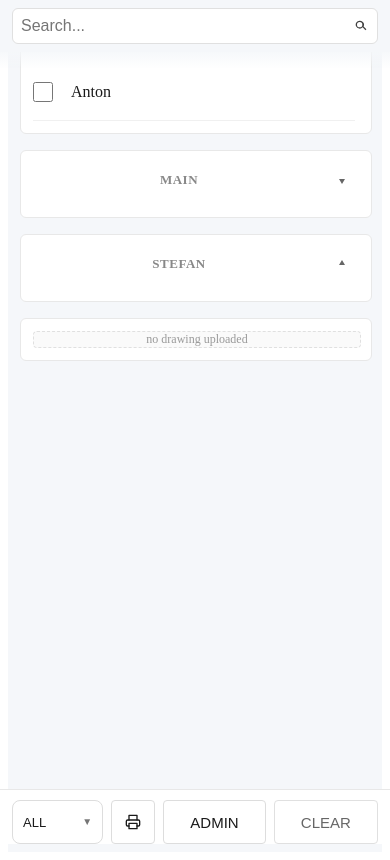
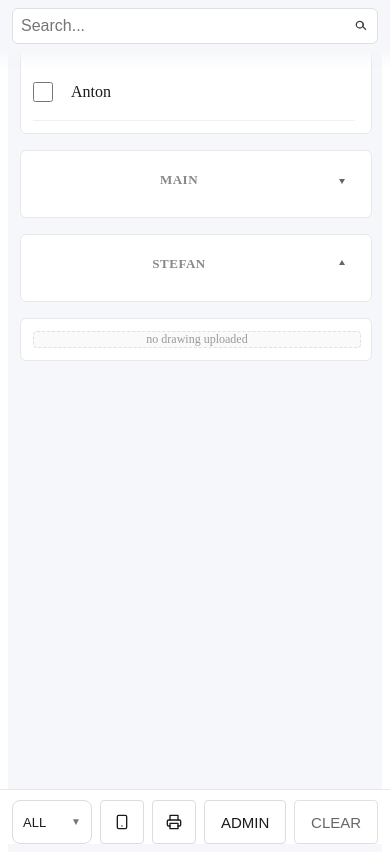
Before and after one commit to ipostatos/Angles-proto-garmin-app, a React (Vite) app: page / in a window 390 px wide. Built offline with nearby package versions, Linux system fonts and the light colour scheme.

Commit message:
Add work mode overlay: phone icon, fullscreen angles + checkboxes + exit

```diff
--- a/src/App.jsx
+++ b/src/App.jsx
@@ -746,6 +746,7 @@ export default function App() {
     }, [selectedHolds]);
 
     const [showClearConfirm, setShowClearConfirm] = useState(false);
+    const [workMode, setWorkMode] = useState(false);
 
     const clearSelection = useCallback(() => {
         setShowClearConfirm(true);
@@ -1301,6 +1302,27 @@ export default function App() {
                                     { value: "stefan", label: "STEFAN" },
                                 ]}
                             />
+
+                            <button
+                                type="button"
+                                onClick={() => setWorkMode(true)}
+                                title="Work mode"
+                                aria-label="Work mode"
+                                data-print-hide
+                                className="iconBtn"
+                                style={{
+                                    ...styles.btnGhost,
+                                    width: 36,
+                                    height: 36,
+                                    padding: 0,
+                                    display: "flex",
+                                    alignItems: "center",
+                                    justifyContent: "center",
+                                    flex: "0 0 auto",
+                                }}
+                            >
+                                <PhoneIcon />
+                            </button>
 
                             <button
                                 type="button"
@@ -1445,6 +1467,17 @@ export default function App() {
                     />
                 )}
             </div>
+
+            {workMode && (
+                <WorkModeOverlay
+                    main={selectedAngles.main}
+                    stefan={selectedAngles.stefan}
+                    checkedAngles={checkedAngles}
+                    onToggleCheck={toggleAngleCheck}
+                    onExit={() => setWorkMode(false)}
+                    styles={styles}
+                />
+            )}
 
             {showClearConfirm && (
                 <ConfirmDialog
@@ -1782,6 +1815,15 @@ function PrintModeSelect({ value, onChange, options, styles }) {
     );
 }
 
+function PhoneIcon() {
+    return (
+        <svg width="16" height="16" viewBox="0 0 24 24" fill="none" stroke="currentColor" strokeWidth="2" strokeLinecap="round" strokeLinejoin="round" style={{ display: "block" }}>
+            <rect x="5" y="2" width="14" height="20" rx="2" ry="2"/>
+            <line x1="12" y1="18" x2="12.01" y2="18"/>
+        </svg>
+    );
+}
+
 function ZoomIcon() {
     return (
         <svg
@@ -1859,6 +1901,69 @@ function PrintTableSection({ title, rows, maxColumnsPerRow, className = "" }) {
                     ))}
                 </div>
             ))}
+        </div>
+    );
+}
+
+function WorkModeOverlay({ main, stefan, checkedAngles, onToggleCheck, onExit, styles }) {
+    return (
+        <div style={{
+            position: "fixed", inset: 0, zIndex: 200,
+            background: "#f5f7fa",
+            display: "flex", flexDirection: "column",
+            boxSizing: "border-box",
+        }}>
+            <div style={{ flex: 1, overflowY: "auto", padding: "12px 12px 80px" }}>
+                {main.length > 0 && (
+                    <div style={{ marginBottom: 16 }}>
+                        <div style={{ fontSize: 11, fontWeight: 700, letterSpacing: "0.05em", color: "#888", textAlign: "center", marginBottom: 8 }}>MAIN</div>
+                        {main.map(r => <WorkModeRow key={r.id} row={r} checked={checkedAngles.has(r.id)} onToggle={onToggleCheck} styles={styles} />)}
+                    </div>
+                )}
+                {stefan.length > 0 && (
+                    <div>
+                        <div style={{ fontSize: 11, fontWeight: 700, letterSpacing: "0.05em", color: "#888", textAlign: "center", marginBottom: 8 }}>STEFAN</div>
+                        {stefan.map(r => <WorkModeRow key={r.id} row={r} checked={checkedAngles.has(r.id)} onToggle={onToggleCheck} styles={styles} />)}
+                    </div>
+                )}
+                {main.length === 0 && stefan.length === 0 && (
+                    <div style={{ textAlign: "center", color: "#aaa", marginTop: 60, fontSize: 14 }}>No holds selected</div>
+                )}
+            </div>
+            <div style={{
+                position: "fixed", bottom: 0, left: 0, right: 0,
+                padding: "10px 12px env(safe-area-inset-bottom, 0px)",
+                background: "#ffffff", borderTop: "1px solid #e8e8e8",
+            }}>
+                <button onClick={onExit} style={{ ...styles.btnGhost, width: "100%", height: 44, fontSize: 14 }}>
+                    ← EXIT
+                </button>
+            </div>
+        </div>
+    );
+}
+
+function WorkModeRow({ row, checked, onToggle, styles }) {
+    return (
+        <div
+            onClick={(e) => onToggle(row.id, e)}
+            style={{
+                display: "grid", gridTemplateColumns: "64px 1fr 36px",
+                alignItems: "center", gap: 4,
+                background: "#fff", border: "1px solid #e8e8e8",
+                borderRadius: 4, padding: "6px 10px", marginBottom: 4,
+                cursor: "pointer",
+            }}
+        >
+            <span style={{ ...styles.angleCell, textDecoration: checked ? "line-through" : "none", opacity: checked ? 0.35 : 1 }}>{toAngleLabel(row.value)}</span>
+            <span style={{ ...styles.nameCell, textDecoration: checked ? "line-through" : "none", opacity: checked ? 0.35 : 1 }}>{row.hold}</span>
+            <input
+                type="checkbox"
+                checked={checked}
+                onChange={(e) => onToggle(row.id, e)}
+                onClick={(e) => e.stopPropagation()}
+                style={{ width: 18, height: 18, cursor: "pointer", accentColor: "#1a1a1a", justifySelf: "center" }}
+            />
         </div>
     );
 }
```
